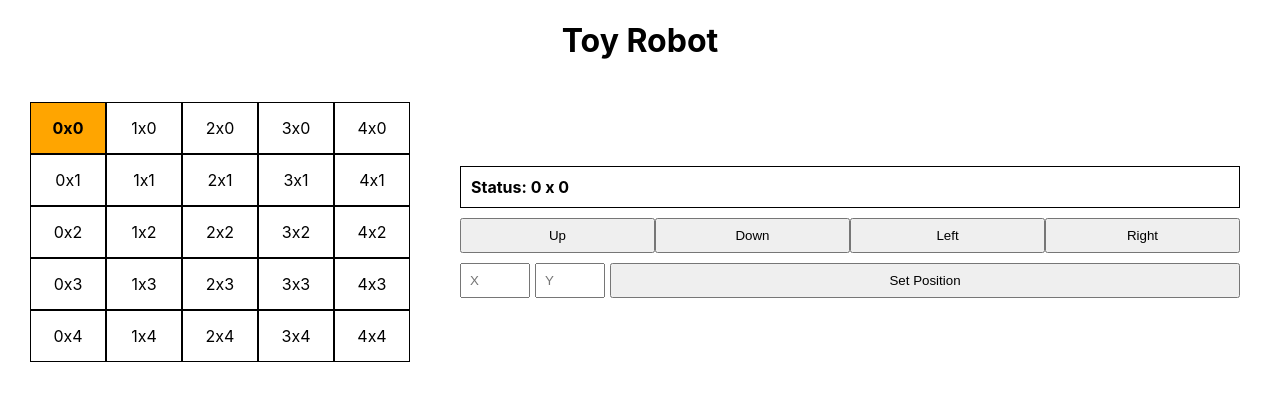
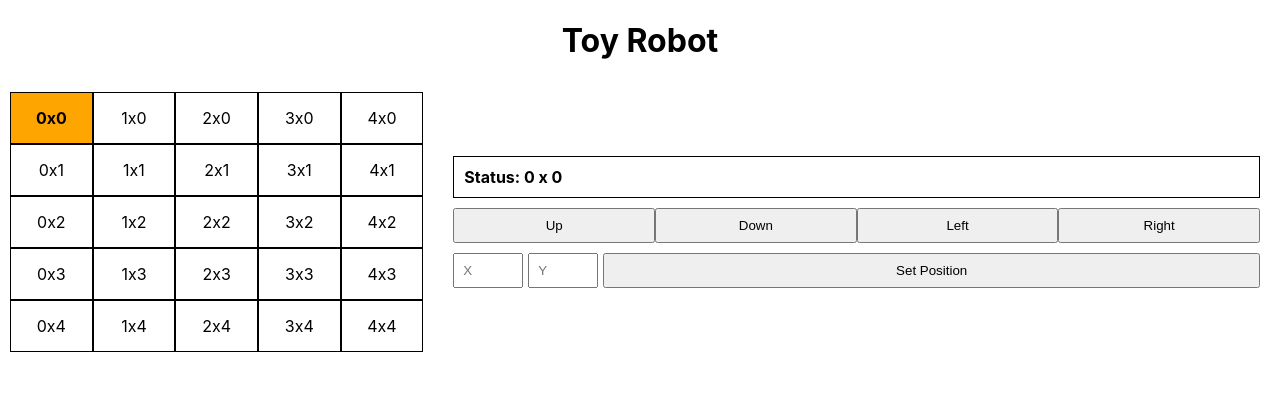
Before and after one commit to antonpolevyy/toy-robot-simulator, a React (Create React App) app: page / in a window 1280 px wide. Shown: the top 400 px of the page. Built offline with nearby package versions, Linux system fonts and the light colour scheme.

Commit message:
CSS styles replaced with styled-components

```diff
--- a/src/components/pages/ToyRobot.css
+++ /dev/null
@@ -1,26 +0,0 @@
-.toy-robot-page {
-  margin: 10px;
-  display: grid;
-  grid-template-columns: 1fr 2fr; /* 1/3 and 2/3 of the available width */
-  gap: 0px; /* Add some gap between the elements */
-}
-
-.box {
-  box-sizing: border-box;
-  padding: 20px;
-}
-
-.one-third {
-  /* background-color: pink; */
-}
-
-.two-thirds {
-  /* background-color: lightgreen; */
-}
-
-@media (max-width: 767px) {
-  /* Adjust layout for smaller screens */
-  body {
-    grid-template-columns: 1fr; /* Single column layout for smaller screens */
-  }
-}
--- a/src/components/pages/ToyRobot.jsx
+++ b/src/components/pages/ToyRobot.jsx
@@ -1,11 +1,34 @@
 import { useState } from 'react';
 
-import './ToyRobot.css';
+import styled from 'styled-components';
 
 import Tabletop from '../Tabletop';
 import StatusForm from '../StatusForm';
 
 import { GRID_SIZE, MOVE_BUTTONS } from '../../constants/constValues';
+
+const Container = styled.div`
+  display: flex;
+  flex-wrap: wrap;
+`;
+
+const TabletopWrapper = styled.div`
+  flex: 1;
+  width: 33.33%; /* 1/3 of the available width */
+  min-width: 200px; /* Set a minimum width if needed */
+  // background-color: lightgreen;
+  padding: 10px;
+  box-sizing: border-box;
+`;
+
+const StatusFormWrapper = styled.div`
+  flex: 2;
+  width: 66.66%; /* 2/3 of the available width */
+  min-width: 400px; /* Set a minimum width if needed */
+  // background-color: pink;
+  padding: 10px;
+  box-sizing: border-box;
+`;
 
 export default function ToyRobot() {
 
@@ -62,18 +85,18 @@ export default function ToyRobot() {
   return (
     <div>
       <h1>Toy Robot</h1>
-      <div className="toy-robot-page">
-        <div className="box one-third">
+      <Container>
+        <TabletopWrapper>
           <Tabletop position={currentPosition} />
-        </div>
-        <div className="box two-thirds">
+        </TabletopWrapper>
+        <StatusFormWrapper>
           <StatusForm
             position={currentPosition}
             onDirectionClick={handleDirectionClick}
             onSetPosition={handleSetPosition}
           />
-        </div>
-      </div>
+        </StatusFormWrapper>
+      </Container>
     </div>
   );
 }
```
